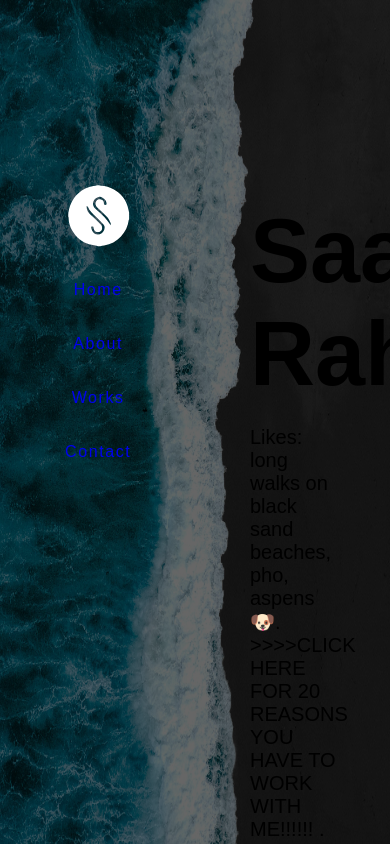
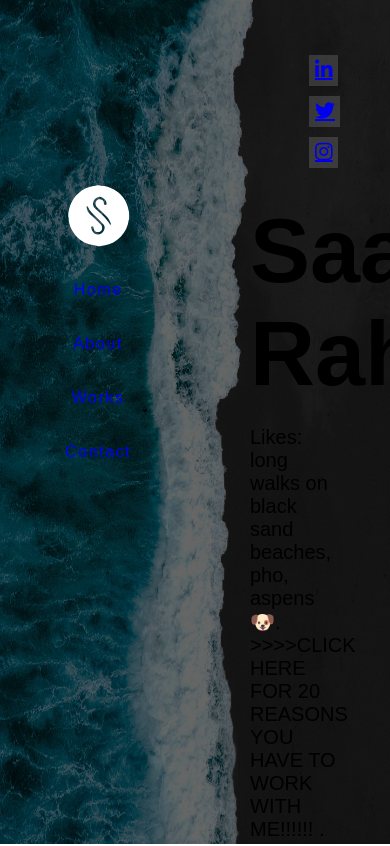
Before and after one commit to melodyyun/sr-portfolio, a React (Create React App) app: page / in a window 390 px wide. Shown: the top 846 px of the page. Built offline with nearby package versions, Linux system fonts and the light colour scheme.

Commit message:
added and adjusted social media icons

```diff
--- a/src/App.js
+++ b/src/App.js
@@ -4,6 +4,7 @@ import { ThemeProvider } from "styled-components";
 import Border from "./partials/Border";
 import FullContainer from "./partials/full-container/FullContainer";
 import LeftNav from "./partials/left-nav/LeftNav";
+import SocialNav from "./partials/socials-nav/SocialNav";
 
 //Extract our Sass variables into a JS object
 /* eslint-disable*/
@@ -35,6 +36,7 @@ const Bg = styled.div`
 const Main = styled.main`
   transition: all 0.01s linear;
   width: 100vw;
+  font-family: ${props => props.theme.fontPrimary};
 `;
 
 class App extends Component {
@@ -53,14 +55,15 @@ class App extends Component {
     return (
       <ThemeProvider theme={theme}>
         <React.Fragment>
-          <Bg
-            innerRef={b => (this.back = b)}
+          <Bg innerRef={b => (this.back = b)} />
+          <Main
+            className="main-container"
             onMouseMove={e => this.handleMouseMove(e)}
-          />
-          <Main className="main-container">
+          >
             <Border theme={theme} />
             <LeftNav />
             <FullContainer />
+            <SocialNav />
           </Main>
         </React.Fragment>
       </ThemeProvider>
--- a/src/partials/full-container/FullContainer.js
+++ b/src/partials/full-container/FullContainer.js
@@ -12,8 +12,14 @@ class FullContainer extends React.Component {
   render() {
     return (
       <Container>
-        <SectionContainer children={<Title theme={this.props.title} />} />
-        <SectionContainer children={<Title theme={this.props.title} />} />
+        <SectionContainer
+          id="home"
+          children={<Title theme={this.props.title} />}
+        />
+        <SectionContainer
+          id="about"
+          children={<Title theme={this.props.title} />}
+        />
       </Container>
     );
   }
--- a/src/partials/left-nav/LeftNav.js
+++ b/src/partials/left-nav/LeftNav.js
@@ -62,10 +62,10 @@ class LeftNav extends Component {
       <Left id="left-nav" className="navbar-sidebar">
         <Logo />
         <ul className="navbar-nav">
-          <Li item={"home"} />
-          <Li item={"about"} />
-          <Li item={"works"} />
-          <Li item={"contact"} />
+          <Li item={"home"} url={"#home"} />
+          <Li item={"about"} url={"#about"} />
+          <Li item={"works"} url={"#works"} />
+          <Li item={"contact"} url={"#contact"} />
         </ul>
       </Left>
     );
--- a/src/partials/left-nav/Li.js
+++ b/src/partials/left-nav/Li.js
@@ -4,7 +4,7 @@ import React from "react";
 const Li = props => {
   return (
     <li className="nav-item" data-menuanchor={props.item}>
-      <a href={`#${props.item}`}>
+      <a href={`${props.url}`}>
         <span className="txt">{props.item}</span>
       </a>
     </li>
--- /dev/null
+++ b/src/partials/socials-nav/SocialNav.js
@@ -0,0 +1,58 @@
+import React, { Component } from "react";
+import styled from "styled-components";
+
+const SocNav = styled.nav`
+  position: fixed;
+  z-index: 1;
+  right: 50px;
+  display: block;
+  top: 50px;
+  .navbar-social {
+    margin: 0;
+    padding: 0;
+    .nav-item {
+      list-style: none;
+      padding-top: 5px;
+      padding-bottom: 5px;
+      .btn-social {
+        color: ${props => props.theme.white};
+        padding: 5px;
+        border-bottom: 1px solid ${props => props.theme.white};
+        border-left: 1px solid ${props => props.theme.white};
+        font-size: 20px;
+        cursor: pointer;
+        background: rgba(255, 255, 255, 0.15);
+        border-color: transparent;
+        display: inline-flex;
+      }
+    }
+  }
+`;
+
+class SocialNav extends Component {
+  render() {
+    return (
+      <SocNav className="navbar-topmenu">
+        <ul className="navbar-social d-none d-lg-block">
+          <li className="nav-item">
+            <a href="//linked.com/miradontsoa" className="btn-social">
+              <i className="fab fa-linkedin-in" />
+            </a>
+          </li>
+          <li className="nav-item">
+            <a href="//twitter/miradontsoa" className="btn-social">
+              <i class="fab fa-twitter" />
+            </a>
+          </li>
+          <li className="nav-item">
+            <a href="//instagram.com/miradontsoa" className="btn-social">
+              <i class="fab fa-instagram" />
+            </a>
+          </li>
+        </ul>
+      </SocNav>
+    );
+  }
+}
+
+export default SocialNav;
--- a/src/vars.scss
+++ b/src/vars.scss
@@ -12,8 +12,6 @@ $secondary: $purple;
 // Typography
 $fontPrimary: "Montserrat", sans-serif;
 $fontSecondary: "Amatic SC", cursive;
-$font-serif: "Bree Serif", Times, serif;
-$base-font-size: 16px;
 
 // Borders
 $border: 1px solid $white;
```
Also changed, not shown: src/partials/left-nav/Menu.js (deleted, +0 -35 lines).
